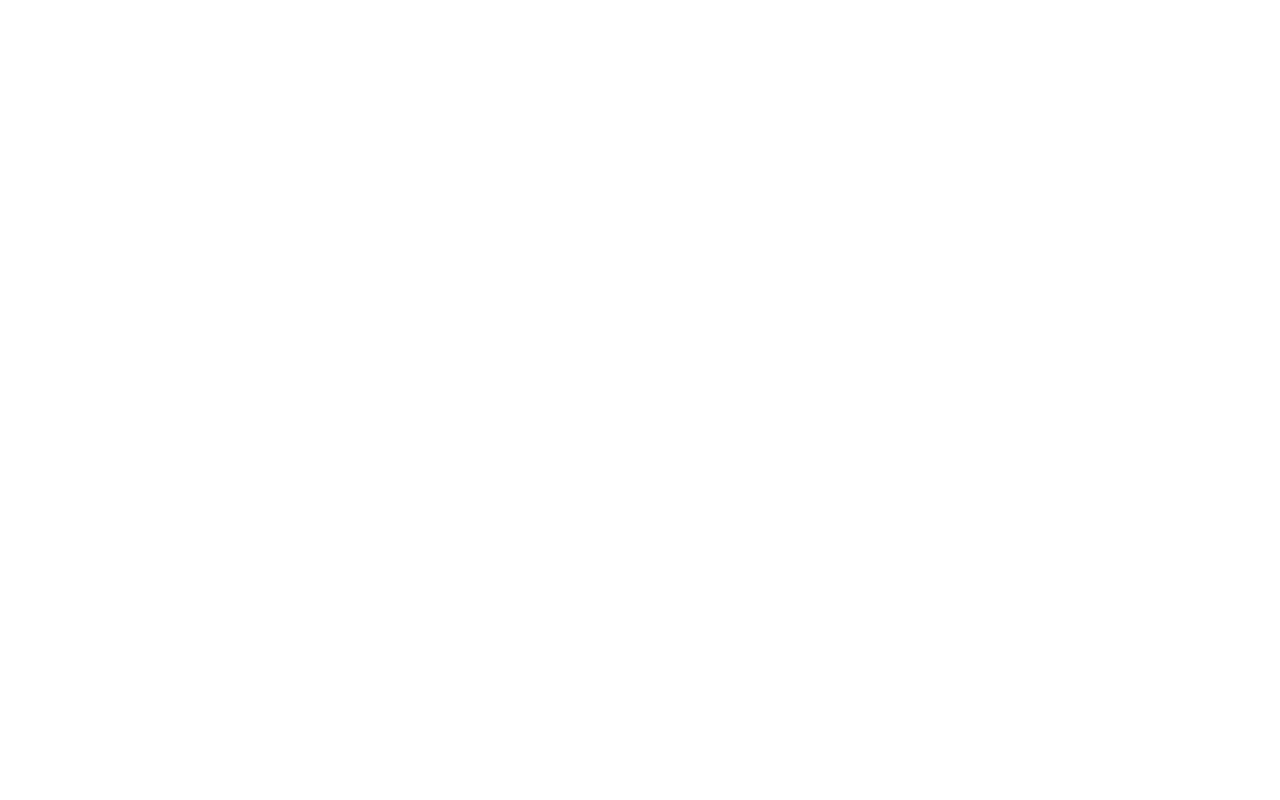
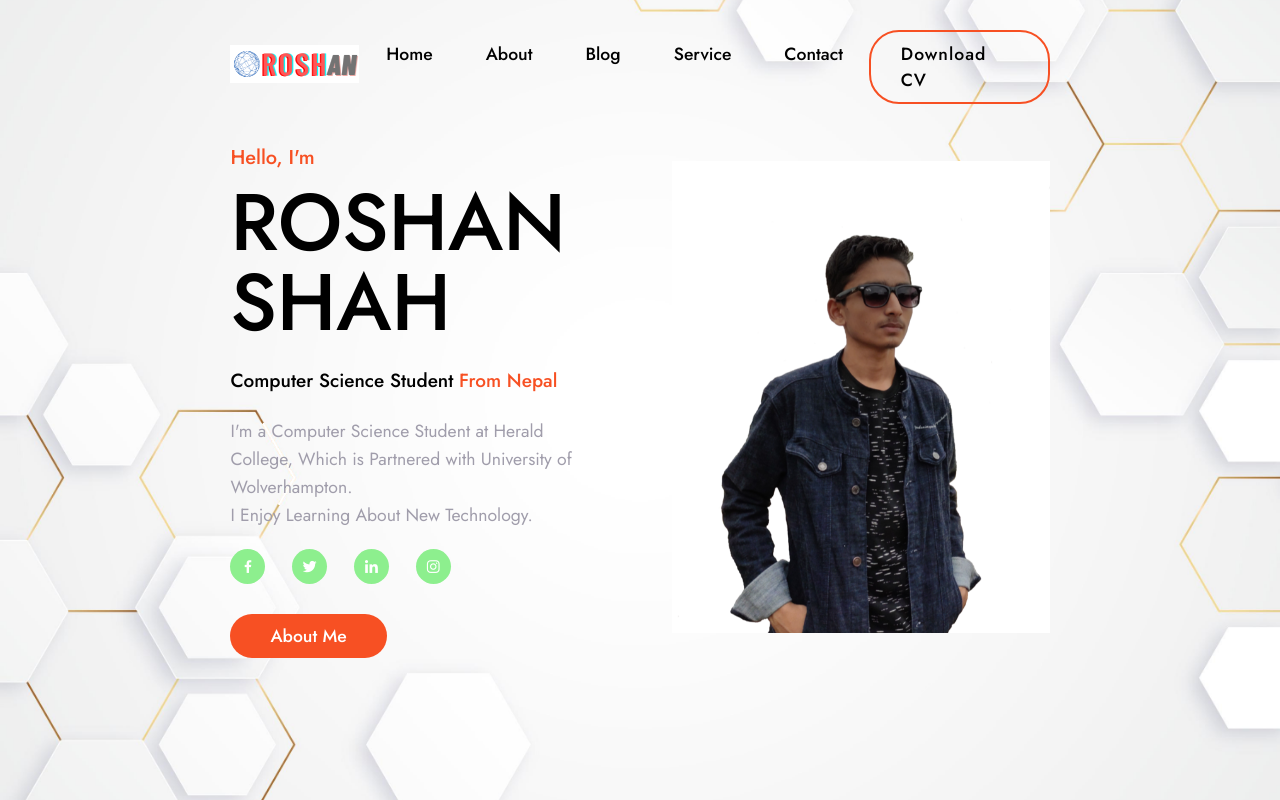
Before and after one commit to ROSHAN20172/Portfolio-Website, a plain HTML site: page website.html in a window 1280 px wide. Drawn offline with nearby package versions, Linux system fonts and the light colour scheme.

Commit message:
my portfolio assignment

```diff
--- a/website.css
+++ b/website.css
@@ -0,0 +1,191 @@
+*{
+    padding: 0;
+    margin: 0;
+    box-sizing: border-box;
+    font-family: 'Jost', sans-serif;
+    list-style: none;
+    text-decoration: none;
+    scroll-behavior: smooth;
+}
+
+:root{
+    --bg-color: #ffffff;
+    --text-color: #000;
+    --second-color: #a09dab;
+    --main-color: #f75023;
+    --big-font: 5rem;
+    --h2-font: 3rem;
+    --p-font: 1.1rem;
+}
+
+body{
+    background: var(--bg-color);
+    color: var(--text-color);
+}
+
+header{
+    position: fixed;
+    width: 100%;
+    top: 0;
+    right: 0;
+    z-index: 1000;
+    display: flex;
+    align-items: center;
+    justify-content: space-between;
+    background: transparent;
+    padding: 30px 18%;
+    transition: .3s;
+}
+
+.logo img{
+    max-width: 100%;
+    width: 130px;
+    height: auto;
+}
+
+.navlist{
+    display: flex;
+}
+
+.navlist li{
+    position: relative;
+}
+
+.navlist a{
+    font-size: var(--p-font);
+    color: var(--text-color);
+    font-weight: 500;
+    padding: 10px 27px;
+}
+
+.navlist a::after{
+    content: '';
+    position: absolute;
+    width: 0;
+    height: 2px;
+    background: var(--main-color);
+    bottom: -3px;
+    left: 0;
+    transition: ease .40s;
+}
+
+.navlist a:hover::after{
+    width: 100%;
+}
+
+#menu-icon{
+    font-size: 35px;
+    color: var(--text-color);
+    z-index: 10001;
+    cursor: pointer;
+    display: none;
+}
+
+.top-btn{
+    display: inline-block;
+    padding: 9px 30px;
+    background: transparent;
+    border: 2px solid var(--main-color);
+    border-radius: 30px;
+    color: var(--text-color);
+    letter-spacing: 1px;
+    font-size: var(--p-font);
+    font-weight: 500;
+    transition: ease .50s;
+}
+
+.top-btn:hover{
+    transform: scale(1.1);
+    background: var(--main-color);
+    border: 2px solid var(--bg-color);
+}
+
+section{
+    padding: 100px 18%;
+}
+
+.home{
+    min-height: 100vh;
+    height: 100%;
+    width: 100%;
+    background: url(../img/background.png);
+    background-size: cover;
+    background-position: center;
+    position: relative;
+    display: grid;
+    grid-template-columns: repeat(2, 1fr);
+    align-items: center;
+    grid-gap: 4rem;
+}
+
+.home-text h1{
+    margin: 10px 0px 25px;
+    font-size: var(--big-font);
+    line-height: 1;
+    font-weight: 500;
+}
+
+.home-text h5{
+    margin-bottom: 23px;
+    font-size: 19px;
+    font-weight: 500;
+}
+
+span{
+    color: var(--main-color);
+}
+
+.home-text h3{
+    color: var(--main-color);
+    font-size: 20px;
+    font-weight: 500;
+}
+
+.home-text p{
+    font-size: var(--p-font);
+    color: var(--second-color);
+    line-height: 28px;
+    margin-bottom: 20px;
+}
+
+.social a{
+    width: 35px;
+    height: 35px;
+    border-radius: 50%;
+    display: inline-flex;
+    align-items: center;
+    justify-content: center;
+    background: #8def8e;
+    font-size: 17px;
+    color: var(--bg-color);
+    margin-right: 22px;
+    margin-bottom: 30px;
+}
+
+.social a:hover{
+    transform: scale(1.1);
+    background: var(--main-color);
+    transition: .5s;
+}
+
+.btn{
+    display: inline-block;
+    color: var(--bg-color);
+    background: var(--main-color);
+    font-size: var(--p-font);
+    padding: 10px 40px;
+    font-weight: 500;
+    line-height: 24px;
+    border-radius: 30px;
+    transition: ease .40s;
+}
+
+.btn:hover{
+    transform: scale(1.1);
+}
+
+.home-img img{
+    max-width: 100%;
+    width: 406px;
+    height: auto;
+}
--- a/website.html
+++ b/website.html
@@ -5,8 +5,66 @@
     <meta http-equiv="X-UA-Compatible" content="IE=edge">
     <meta name="viewport" content="width=device-width, initial-scale=1.0">
     <title>Roshan's Portfolio Website</title>
+    <link rel="stylesheet" type="text/css" href="website.css">
+
+    <link rel="stylesheet"
+    href="https://unpkg.com/boxicons@latest/css/boxicons.min.css">
+
+    <link rel="preconnect" href="https://fonts.googleapis.com">
+<link rel="preconnect" href="https://fonts.gstatic.com" crossorigin>
+<link href="https://fonts.googleapis.com/css2?family=Jost:wght@100;200;300;400;500;600;700;800;900&display=swap" rel="stylesheet">
+
 </head>
 <body>
+    <!--------header---->
+    <header>
+        <a href="#" class="logo"><img src="img/logo.png"></a>
+        <div class="bx bx-menu" id="menu-icon"></div>
+
+        <ul class="navlist">
+            <li><a href="#">Home</a></li>
+            <li><a href="#">About</a></li>
+            <li><a href="#">Blog</a></li>
+            <li><a href="#">Service</a></li>
+            <li><a href="#">Contact</a></li>
+        </ul>
+        <a href="#" class="top-btn">Download CV</a>
+    </header>
+
+    <!--------home---->
+    <section class="home" id="home">
+        <div class="home-text">
+            <h3>Hello, I'm</h3>
+            <h1>ROSHAN SHAH</h1>
+            <h5>Computer Science Student <span>From Nepal</span></h5>
+            <p>I'm a Computer Science Student at Herald College, Which is Partnered with University of Wolverhampton. <br> I Enjoy Learning About New Technology.</p>
+            <div class="social">
+                <a href="#"><i class='bx bxl-facebook'></i></a>
+                <a href="#"><i class='bx bxl-twitter' ></i></i></a>
+                <a href="#"><i class='bx bxl-linkedin' ></i></a>
+                <a href="#"><i class='bx bxl-instagram' ></i></a>
+            </div>
+            <a href="#" class="btn">About Me</a>
+        </div>
+
+        <div class="home-img">
+            <img src="img/roshan.png"
+        </div>
+    </section>
+
+    <!--------sub service---->
+    <!--<section class="sub service">
+        <div class="items">
+            <div class="sub-box">
+                <div class="sub-img">
+                    <img src="img/"
+                </div>
+            </div>
+        </div>
+    </section>
+
+    <!--------Link to java Script---->
+    <script type="text/javascript" src="website.js"></script>
 
 </body>
 </html>
```
Also changed, not shown: img/background.png (added), img/logo.png (added), img/roshan.png (added).
